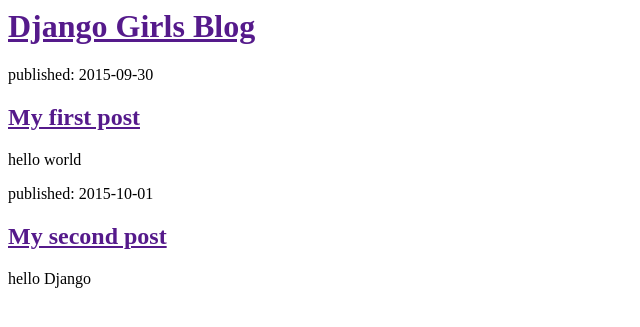
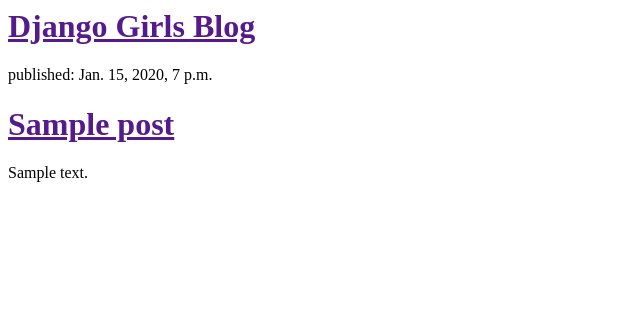
Before and after one commit to inwseo/my-first-blog, a Django app: template blog/templates/blog/post_list.html in a window 1280 px wide. Shown: the top 327 px of the page, without its empty margins (0-640 px from the left). Run offline with Django 3.2, Linux system fonts and the light colour scheme; the template is opened without the code that fills it: values that come from a table or form of the project are taken from there, others are empty; tables that the repository leaves empty hold one stand-in row (values such as "Sample post").

Commit message:
Modified tempates to display posts from database.

```diff
--- a/blog/templates/blog/post_list.html
+++ b/blog/templates/blog/post_list.html
@@ -7,16 +7,13 @@
             <h1><a href="">Django Girls Blog</a></h1>
         </div>
 
+        {% for post in posts %}
         <div>
-            <p>published: 2015-09-30</p>
-            <h2><a href="">My first post</a></h2>
-            <p>hello world</p>
+           <p>published: {{ post.published_date }} </p>
+           <h1><a href="">{{ post.title }}</a></h1>
+           <p>{{ post.text|linebreaks }}</p>
+
         </div>
-
-        <div>
-            <p>published: 2015-10-01</p>
-            <h2><a href="">My second post</a></h2>
-            <p>hello Django</p>
-        </div>
+        {% endfor %}
     </body>
 </html>
--- a/blog/views.py
+++ b/blog/views.py
@@ -1,4 +1,7 @@
 from django.shortcuts import render
+from django.utils import timezone
+from .models import Post
 
 def post_list(request):
-    return render(request, 'blog/post_list.html', {})
+    posts = Post.objects.filter(published_date__lte=timezone.now()).order_by('published_date')
+    return render(request, 'blog/post_list.html', {'posts' : posts})
```
